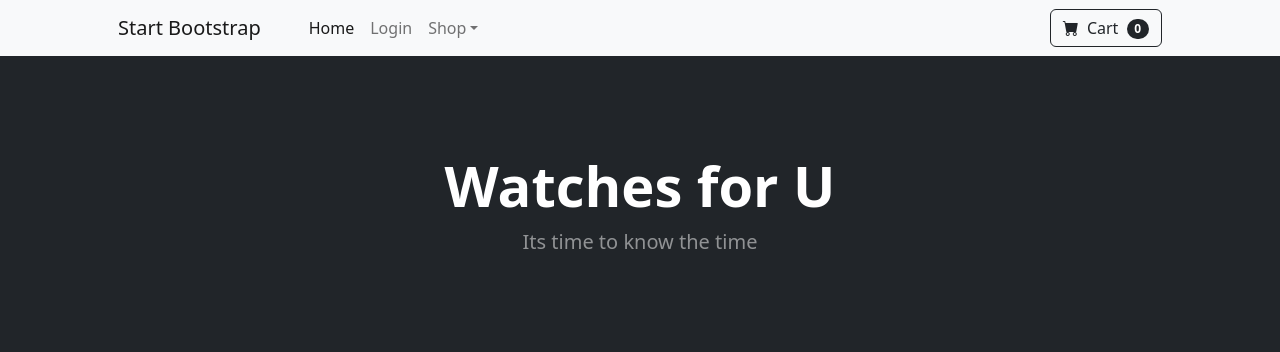
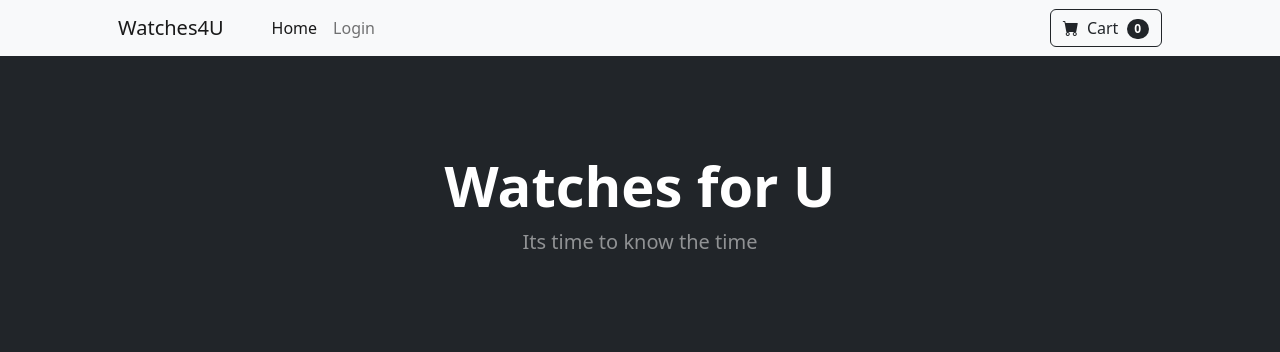
Before and after one commit to ClaireLanders/ProgrammingDel1, a Flask app: page /cart in a window 1280 px wide. Shown: the top 352 px of the page. Run offline with Flask 3, Linux system fonts and the light colour scheme; some libraries are stand-ins or nearby versions.

Commit message:
made changes to nav based on logged in/out

```diff
--- a/templates/base.html
+++ b/templates/base.html
@@ -18,21 +18,18 @@
         <!-- Navigation-->
         <nav class="navbar navbar-expand-lg navbar-light bg-light">
             <div class="container px-4 px-lg-5">
-                <a class="navbar-brand" href="#!">Start Bootstrap</a>
+                <a class="navbar-brand" href="{{ url_for('show_products')}}">Watches4U</a>
                 <button class="navbar-toggler" type="button" data-bs-toggle="collapse" data-bs-target="#navbarSupportedContent" aria-controls="navbarSupportedContent" aria-expanded="false" aria-label="Toggle navigation"><span class="navbar-toggler-icon"></span></button>
                 <div class="collapse navbar-collapse" id="navbarSupportedContent">
                     <ul class="navbar-nav me-auto mb-2 mb-lg-0 ms-lg-4">
                         <li class="nav-item"><a class="nav-link active" aria-current="page" href="{{ url_for('show_products') }}">Home</a></li>
-                        <li class="nav-item"><a class="nav-link" href="{{ url_for('login') }}">Login</a></li>
-                        <li class="nav-item dropdown">
-                            <a class="nav-link dropdown-toggle" id="navbarDropdown" href="#" role="button" data-bs-toggle="dropdown" aria-expanded="false">Shop</a>
-                            <ul class="dropdown-menu" aria-labelledby="navbarDropdown">
-                                <li><a class="dropdown-item" href="#!">All Products</a></li>
-                                <li><hr class="dropdown-divider" /></li>
-                                <li><a class="dropdown-item" href="#!">Popular Items</a></li>
-                                <li><a class="dropdown-item" href="#!">New Arrivals</a></li>
-                            </ul>
                         </li>
+                        {%  if 'username' in session %}
+                            <li class="nav-item"><a class="nav-link disabled">Hi {{ session['username']}}!</a></li>
+                            <li class="nav-item"><a class="nav-link" href="{{ url_for('logout') }}">Logout</a></li>
+                        {% else %}
+                              <li class="nav-item"><a class="nav-link" href="{{ url_for('login') }}">Login</a></li>
+                        {% endif %}
                     </ul>
                     <form class="d-flex" action="{{ url_for('view_cart') }}">
                         <button class="btn btn-outline-dark" type="submit" >
```
